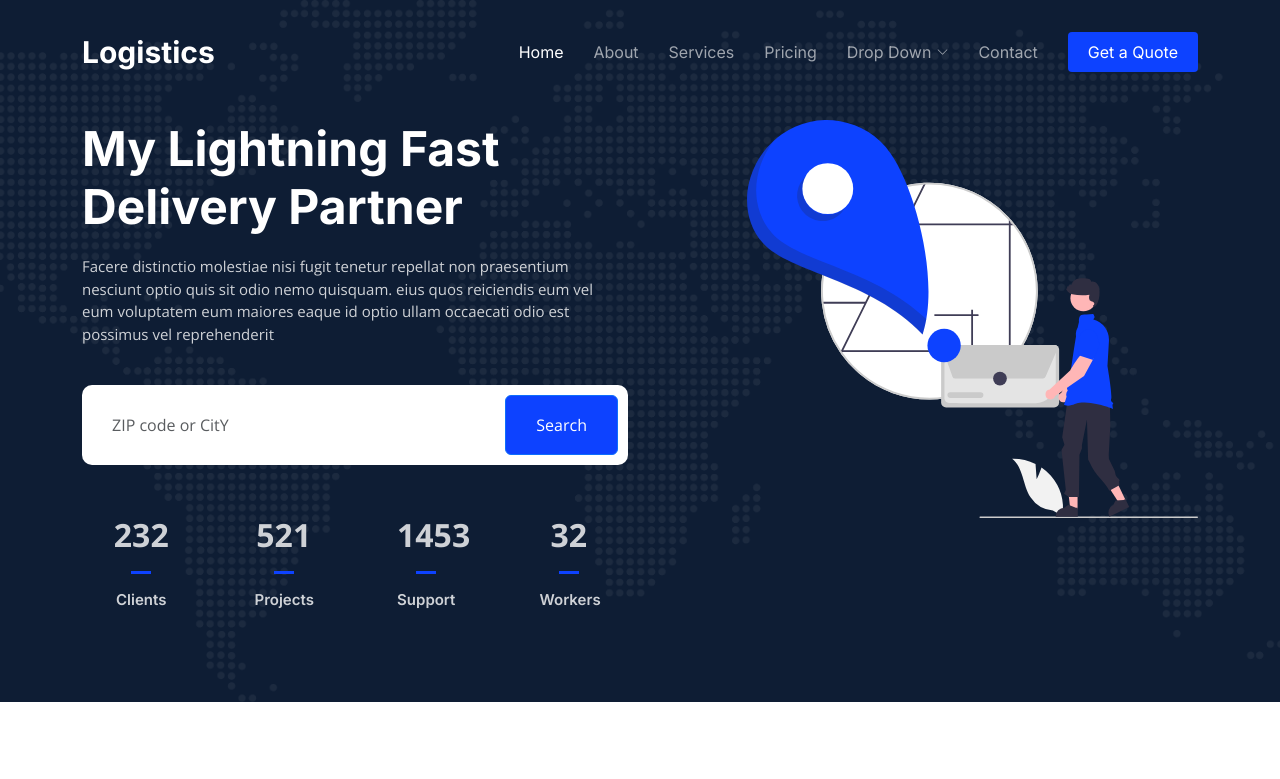
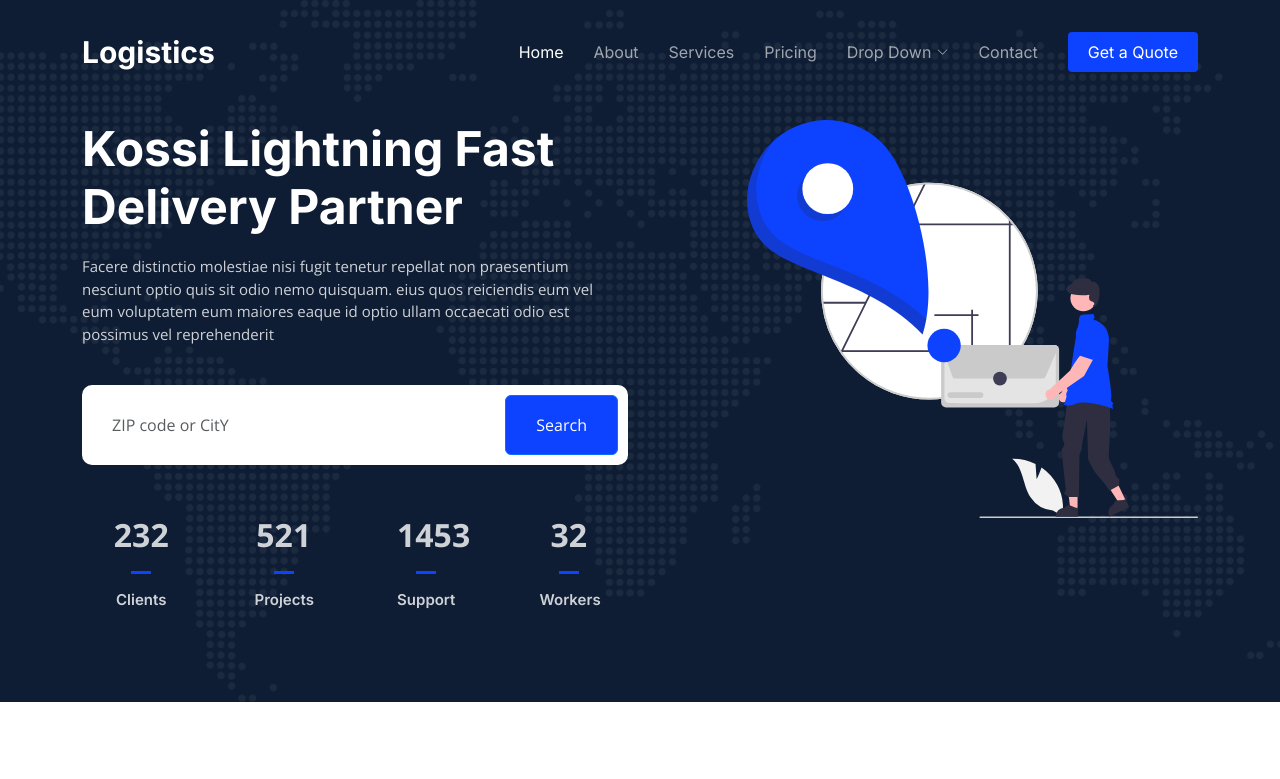
Before and after one commit to geofLegrand/CodePipeline-01, a plain HTML site: page index.html in a window 1280 px wide. Shown: the top 779 px of the page. Drawn offline with nearby package versions, Linux system fonts and the light colour scheme.

Commit message:
Changing the name
Signed-off-by: geofLegrand <gessongue@gmail.com>

```diff
--- a/index.html
+++ b/index.html
@@ -89,7 +89,7 @@
     <div class="container">
       <div class="row gy-4 d-flex justify-content-between">
         <div class="col-lg-6 order-2 order-lg-1 d-flex flex-column justify-content-center">
-          <h2 data-aos="fade-up">My Lightning Fast Delivery Partner</h2>
+          <h2 data-aos="fade-up">Kossi Lightning Fast Delivery Partner</h2>
           <p data-aos="fade-up" data-aos-delay="100">Facere distinctio molestiae nisi fugit tenetur repellat non praesentium nesciunt optio quis sit odio nemo quisquam. eius quos reiciendis eum vel eum voluptatem eum maiores eaque id optio ullam occaecati odio est possimus vel reprehenderit</p>
 
           <form action="#" class="form-search d-flex align-items-stretch mb-3" data-aos="fade-up" data-aos-delay="200">
```
